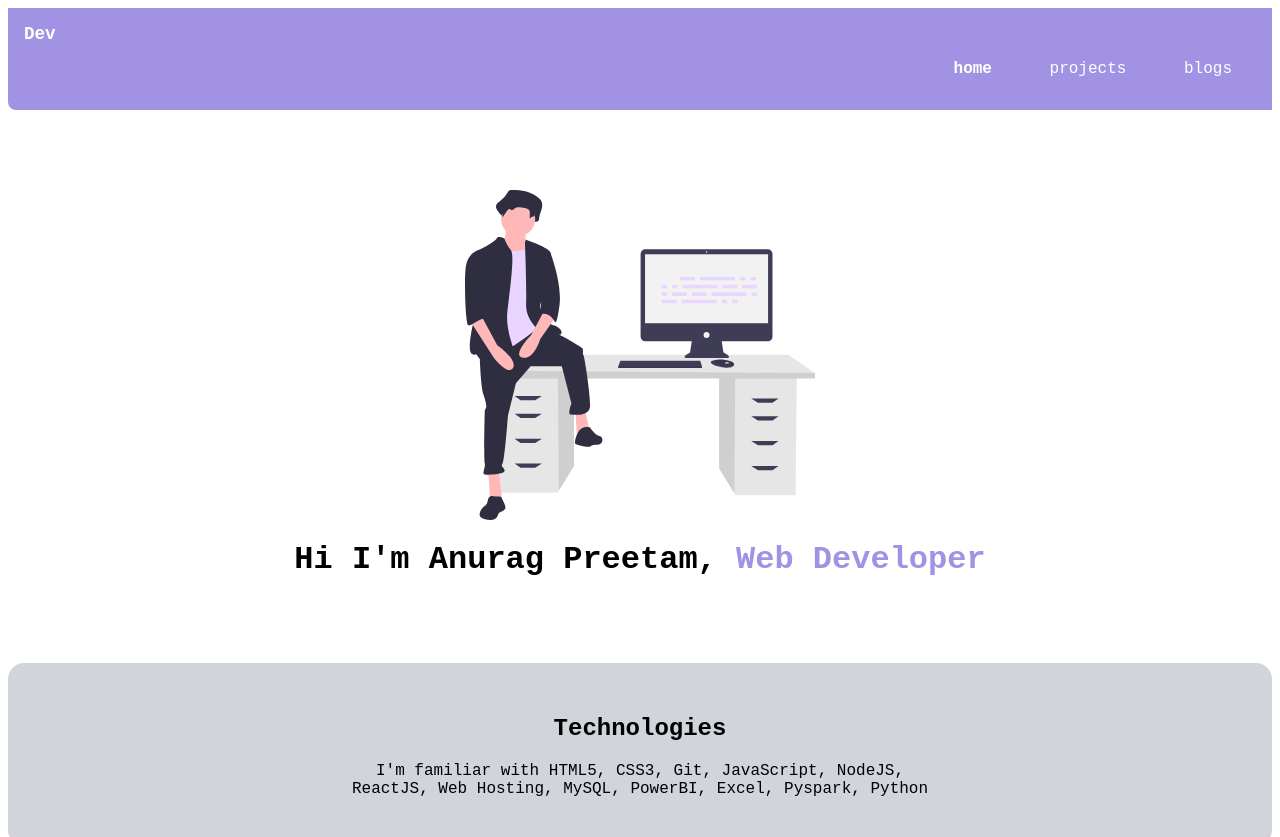
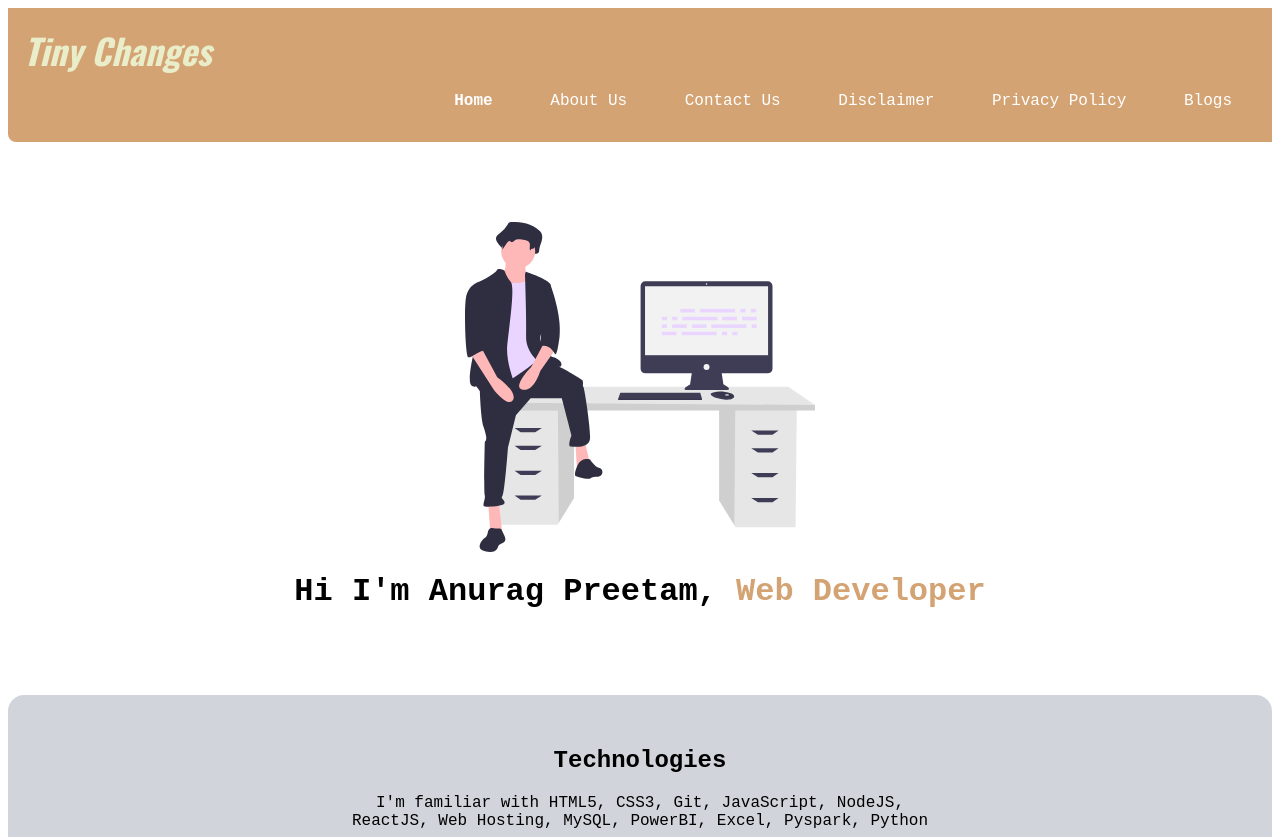
Before and after one commit to MaithriK/FirstBlog, a plain HTML site: page index.html in a window 1280 px wide. Shown: the top 837 px of the page. Drawn offline with nearby package versions, Linux system fonts and the light colour scheme; a web font is replaced by a local one.

Commit message:
Changed the title Changed nav bar color, title color and the nav bar fields Added Disclaimer page

```diff
--- a/css/styles.css
+++ b/css/styles.css
@@ -1,8 +1,8 @@
 @import url('https://fonts.googleapis.com/css2?family=Victor+Mono:wght@400;700&display=swap');
-
+@import url('https://fonts.googleapis.com/css2?family=Oswald:wght@700&display=swap');
 
 :root{
-    --primary-color:#A192E4;
+    --primary-color:#D4A373;
     --dark-grey:#6B7280;
     --section-color:#d1d5db;
 }
@@ -77,9 +77,13 @@ hr{
     text-align: right;
 }
 .navigation .nav-brand{
-    font-weight: bold;
-    font-size: 1.1rem;
+    font-family: 'Oswald', sans-serif;
+    font-size: 35px;
+    font-style: italic;
+    color: #E9EDC9;
 }
+
+
 .navigation .link{
     color: white;
 }
--- a/index.html
+++ b/index.html
@@ -3,24 +3,39 @@
 <head>
     <meta charset="UTF-8">
     <meta name="viewport" content="width=device-width, initial-scale=1.0">
-    <title>Anurag Preetam</title>
+    <title>Tiny Changes</title>
     <link rel="icon" type="image/x-icon" href="/images/favicon.ico">
+    <link rel="preconnect" href="https://fonts.googleapis.com">
+<link rel="preconnect" href="https://fonts.gstatic.com" crossorigin>
+<link href="https://fonts.googleapis.com/css2?family=Oswald:wght@700&display=swap" rel="stylesheet">
     <link href="css/styles.css" rel="stylesheet">
 </head>
 <body>
     <nav class="navigation container">
-        <div class="nav-brand" >Dev</div>
+        <div class="nav-brand" >Tiny Changes</div>
         <ul class="list-non-bullet nav-pills">
             <li class="list-item-inline">
-                <a class = "link  link-active"  href="/">home</a>
+                <a class = "link  link-active"  href="/">Home</a>
             </li>
 
             <li class="list-item-inline">
-                <a class = "link"  href="projects.html">projects</a>
+                <a class = "link"  href="projects.html">About Us</a>
             </li>
 
             <li class="list-item-inline">
-                <a class = "link"  href="blogpost.html">blogs</a>
+                <a class = "link"  href="blogpost.html">Contact Us</a>
+            </li>
+
+            <li class="list-item-inline">
+                <a class = "link"  href="disclaimer.html">Disclaimer</a>
+            </li>
+
+            <li class="list-item-inline">
+                <a class = "link"  href="blogpost.html">Privacy Policy</a>
+            </li>
+
+            <li class="list-item-inline">
+                <a class = "link"  href="blogpost.html">Blogs</a>
             </li>
         </ul>
     </nav>
```
Also changed, not shown: disclaimer.html (added, +62 -0 lines).
